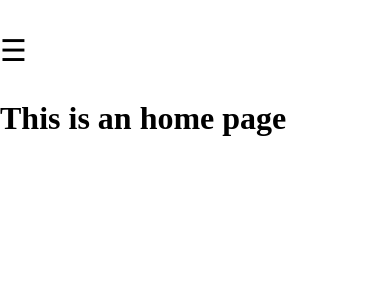
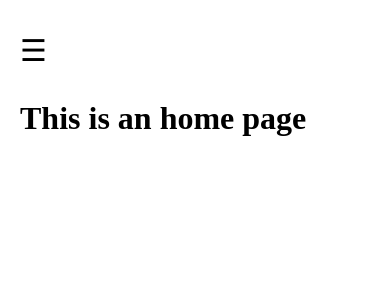
Before and after one commit to PlukZwaal/plukzwaal.dev, a Vue app: page / in a window 390 px wide. Shown: the top 300 px of the page. Built offline with nearby package versions, Linux system fonts and the light colour scheme.

Commit message:
Improved header on mobile by adding padding to the x sides

```diff
--- a/src/assets/main.css
+++ b/src/assets/main.css
@@ -10,6 +10,7 @@
 
 @media (max-width: 768px){
   .wrapper{
-    width: 100%;
+    width: calc(100% - 40px);
+    padding: 0 20px;
   }
 }
```
